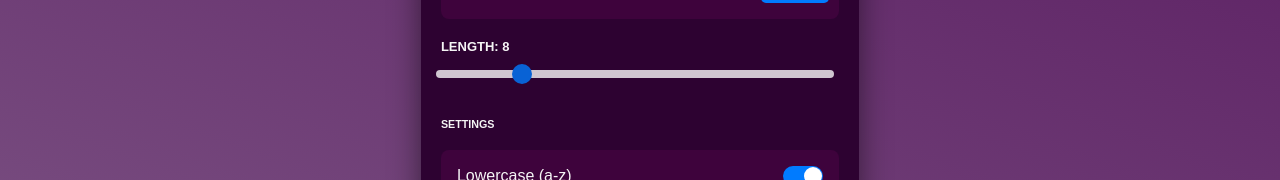
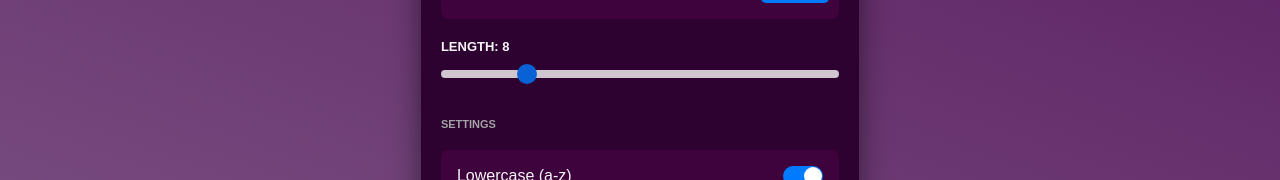
Before and after one commit to chengivan2/passgen, a Next.js app: page / in a window 1280 px wide. Shown: the part 193-373 px from the top of the page. Built offline with nearby package versions, Linux system fonts and the light colour scheme.

Commit message:
Modified styling for settings title

```diff
--- a/src/app/theform.css
+++ b/src/app/theform.css
@@ -66,10 +66,6 @@
   font-size: 13px;
 }
 
-.the-length input {
-  margin-right: 10px;
-}
-
 .the-length input[type="range"] {
   appearance: none;
   -webkit-appearance: none;
@@ -134,6 +130,11 @@ div.settings-title {
   width: 100%;
   margin-top: 20px;
   margin-bottom: 10px;
+}
+
+div.settings-title h6 {
+  font-size: 11px;
+  color: hsl(0, 0%, 64%);
 }
 
 .options {
```
